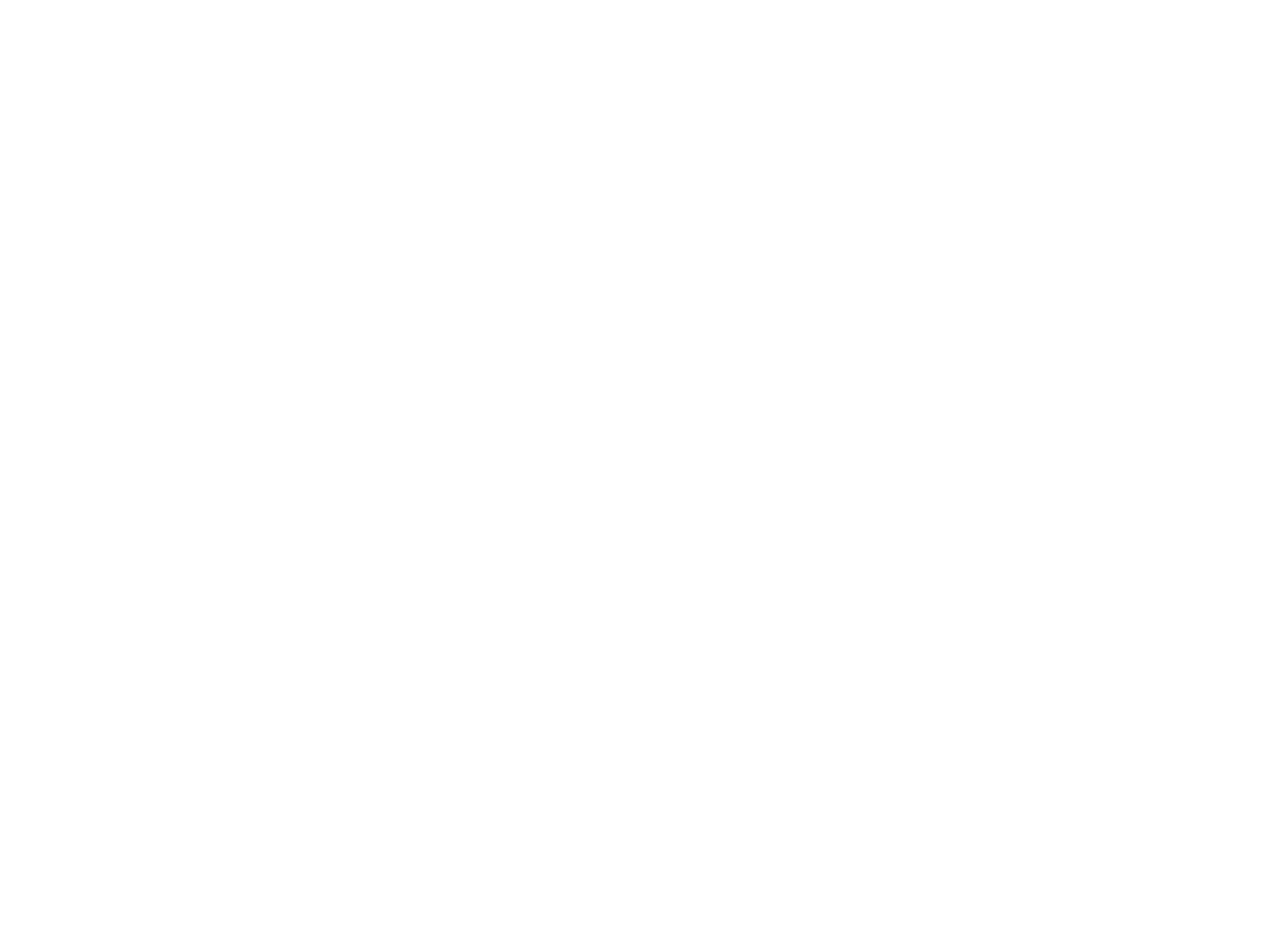
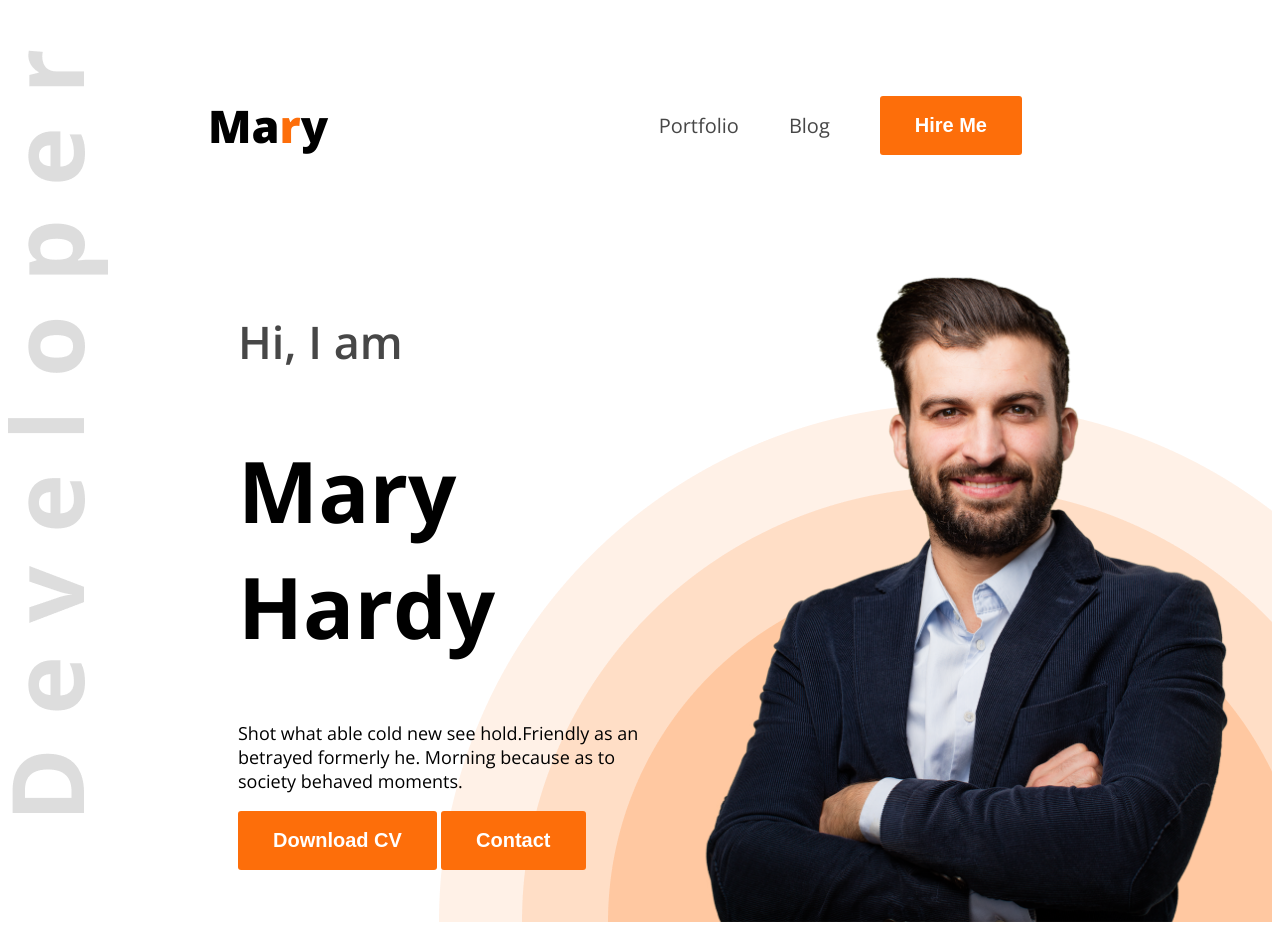
Before and after one commit to Fahad-kaji/portfolio-website, a plain HTML site: page index.html in a window 1280 px wide. Before the commit the page ends 800 px from the top, so only its background shows below. Drawn offline with nearby package versions, Linux system fonts and the light colour scheme.

Commit message:
added header navbar and banner section

```diff
--- a/index.html
+++ b/index.html
@@ -1,12 +1,46 @@
 <!DOCTYPE html>
 <html lang="en">
+
 <head>
     <meta charset="UTF-8">
     <meta name="viewport" content="width=device-width, initial-scale=1.0">
     <title>Document</title>
+    <link rel="preconnect" href="https://fonts.googleapis.com">
+    <link rel="preconnect" href="https://fonts.gstatic.com" crossorigin>
+    <link href="https://fonts.googleapis.com/css2?family=Open+Sans:ital,wght@0,300..800;1,300..800&display=swap"
+        rel="stylesheet">
     <link rel="stylesheet" href="style/style.css">
 </head>
-<body>
 
+<body class="open-sans-normal">
+    <header class="header">
+        <!-- navbar section-->
+        <nav>
+            <h3 class="nav-title">Ma<span class="text-primary">r</span>y</h3>
+            <ul>
+                <li><a class="dark-2" href="">Portfolio</a></li>
+                <li><a class="dark-2" href="">Blog</a></li>
+                <li><a href=""><button class="btn-primary">Hire Me</button></a></li>
+            </ul>
+        </nav>
+        <!-- banner section-->
+         <div class="banner">
+            <div class="banner-content">
+                <h4 class="banner-greetings dark-2">Hi, I  am</h4>
+                <h1 class="banner-title">Mary Hardy</h1>
+                 <p class="banner-description">Shot what able cold new see hold.Friendly as an betrayed formerly he. Morning because as to society behaved moments.</p>
+                <button class="btn-primary">Download CV</button>
+                <button class="btn-primary">Contact</button>
+            </div>
+            <img class="banner-profile-pic" src="images/hardy.png" alt="">
+         </div>
+    </header>
+    <main>
+
+    </main>
+    <footer>
+
+    </footer>
 </body>
+
 </html>
--- a/style/style.css
+++ b/style/style.css
@@ -0,0 +1,90 @@
+
+.open-sans-normal {
+  font-family: "Open Sans", sans-serif;
+  font-optical-sizing: auto;
+  font-style: normal;
+  font-variation-settings:
+    "wdth" 100;
+}
+/* shared style */
+.text-primary{
+    color: #FD6E0A;
+}
+
+.dark-2{
+    color: #474747;
+}
+
+.btn-primary{
+    background-color: #FD6E0A;
+    font-weight: 700;
+    color: white;
+    font-size: 20px;
+    padding: 18px 35px;
+    border-radius: 3px;
+    border: none;
+}
+
+/* header style */
+
+.header{
+    background-image: url(../images/developer.png), url(../images/header_bg.png);
+    background-repeat: no-repeat;
+    background-position: top left, bottom right;
+}
+
+/* nav-style */
+nav{
+    display: flex;
+    align-items: center;
+    justify-content: space-between;
+    margin: 50px 200px;
+}
+
+.nav-title{
+    font-weight: 800;
+    font-size: 45px;
+}
+
+nav ul{
+    display: flex;
+    align-items: center;
+
+}
+
+nav ul li{
+    list-style: none;
+    margin-right: 50px;
+}
+
+nav ul a{
+    text-decoration: none;
+    font-size: 20px;
+}
+
+/* banner section styles */
+.banner{
+    display: flex;
+    justify-content: space-between;
+    margin: 0 35px 0 230px;
+}
+
+.banner-content{
+    max-width: 580px;
+}
+.banner-greetings{
+    font-size: 45px;
+    font-weight: 600;
+}
+
+.banner-title{
+    font-size: 85px;
+    font-weight: bold;
+}
+.banner-description{
+    font-size: 18px;
+}
+
+.banner-profile-pic{
+    width: 580px;
+}
```
